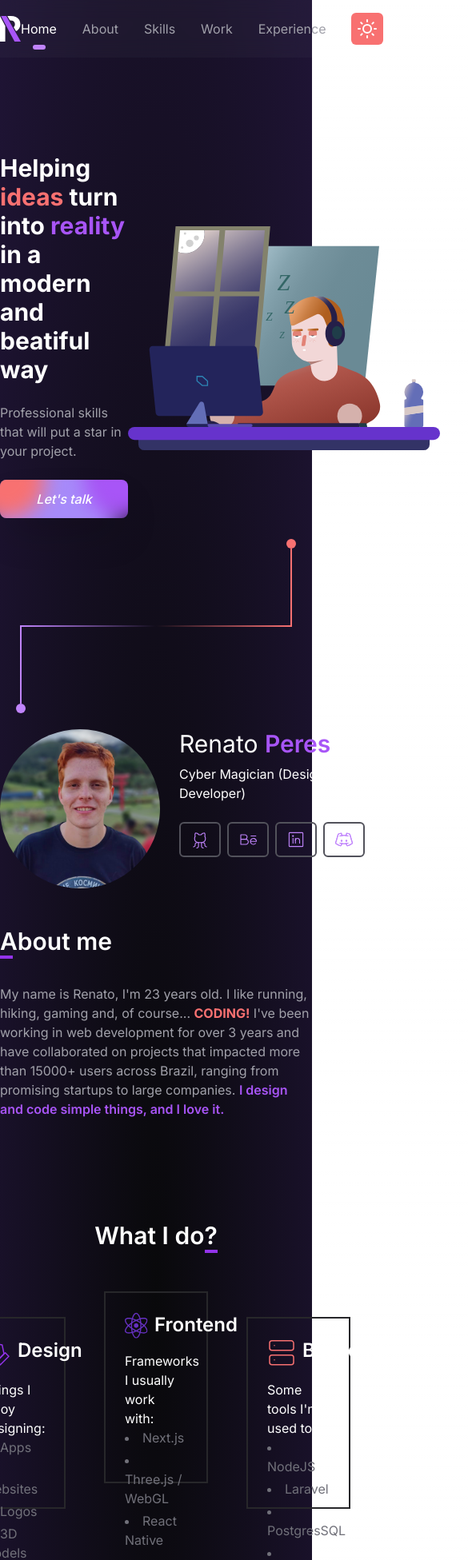
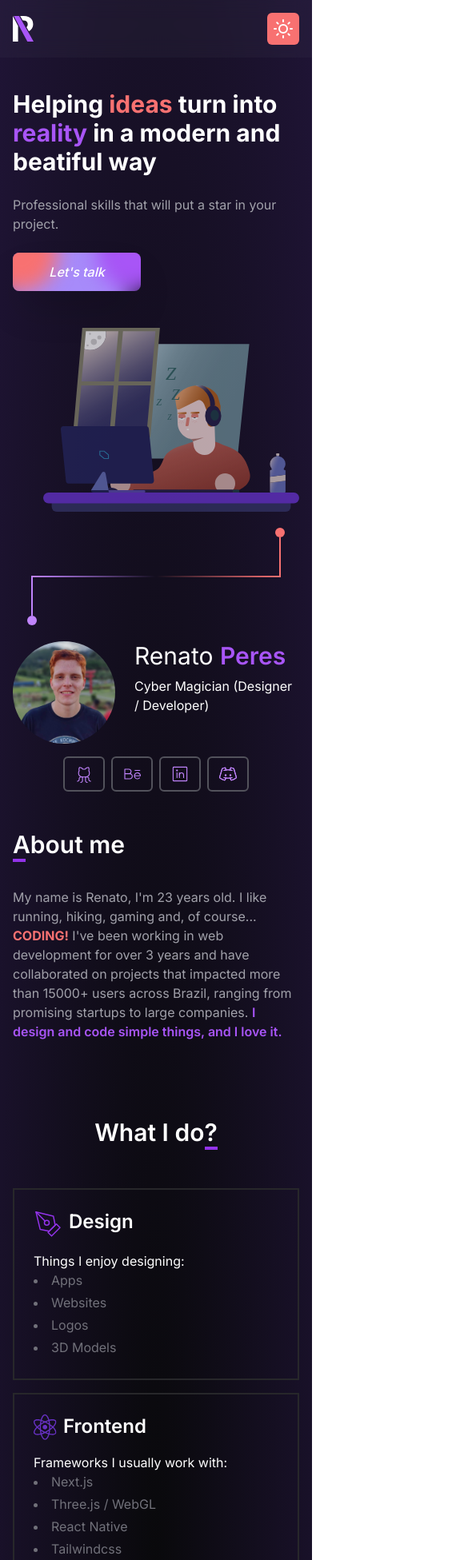
Before and after one commit to Renato1478/RenatoPeresHomepage, a Next.js app: page / in a window 390 px wide. Shown: the top 1951 px of the page at 80% size, 585 px wide, since content can reach past the window. Built offline with nearby package versions, Linux system fonts and the light colour scheme.

Commit message:
turning the website responsive for mobile users

```diff
--- a/src/@core/components/icons/index.tsx
+++ b/src/@core/components/icons/index.tsx
@@ -453,3 +453,22 @@ export const SunIcon = () => (
     <line x1="18.36" y1="5.64" x2="19.78" y2="4.22" />
   </svg>
 );
+
+export const MenuIcon = () => (
+  <svg
+    xmlns="http://www.w3.org/2000/svg"
+    width="24"
+    height="24"
+    viewBox="0 0 24 24"
+    fill="none"
+    stroke="currentColor"
+    stroke-width="2"
+    stroke-linecap="round"
+    stroke-linejoin="round"
+    className="feather feather-menu"
+  >
+    <line x1="3" y1="12" x2="21" y2="12" />
+    <line x1="3" y1="6" x2="21" y2="6" />
+    <line x1="3" y1="18" x2="21" y2="18" />
+  </svg>
+);
--- a/src/app/globals.css
+++ b/src/app/globals.css
@@ -16,6 +16,26 @@
   }
 }
 
+/* width */
+::-webkit-scrollbar {
+  width: 10px;
+}
+
+/* Track */
+::-webkit-scrollbar-track {
+  background: theme('colors.zinc.950');
+}
+
+/* Handle */
+::-webkit-scrollbar-thumb {
+  background: theme('colors.purple.950');
+}
+
+/* Handle on hover */
+::-webkit-scrollbar-thumb:hover {
+  background: theme('colors.purple.800');
+}
+
 body {
   color: rgb(var(--foreground-rgb));
   background: linear-gradient(to bottom,
@@ -25,18 +45,8 @@ body {
 
 .wrapper {
   width: 100%;
-}
-
-@media (min-width: 640px) {
-  .wrapper {
-    max-width: 640px;
-  }
-}
-
-@media (min-width: 768px) {
-  .wrapper {
-    max-width: 768px;
-  }
+  padding-left: 1rem;
+  padding-right: 1rem;
 }
 
 @media (min-width: 1140px) {
--- a/src/app/layout.tsx
+++ b/src/app/layout.tsx
@@ -8,6 +8,21 @@ const inter = Inter({ subsets: ["latin"] });
 export const metadata: Metadata = {
   title: "Renato Peres - Homepage",
   description: "Renato's homepage",
+  keywords:
+    "sites, web, desenvolvimento, frontend, renato peres, ui designer, programador, renatopres, front-end, designer, ui, renato, freelancer, freela, website, portfólio",
+  creator: "Renato Peres",
+  openGraph: {
+    type: "website",
+    url: "https://renatoperes.dev",
+    title: "Renato Peres - Homepage",
+    description: "Renato's homepage",
+    siteName: "Renato Peres - Homepage",
+    images: [
+      {
+        url: "https://renatoperes.dev/images/og.png",
+      },
+    ],
+  },
 };
 
 export default function RootLayout({
--- a/src/app/page.tsx
+++ b/src/app/page.tsx
@@ -22,14 +22,14 @@ export default function Home() {
               style={{ marginRight: "-5px" }}
             >
               <span className="bg-red-400 rounded-full w-3 h-3" />
-              <div className="w-0.5 h-24 bg-red-400" />
+              <div className="w-0.5 h-24 max-md:h-12 bg-red-400" />
             </div>
             <hr className="border-0 h-0.5 bg-gradient-to-l from-red-400 via-transparent to-purple-400" />
             <div
               className="flex flex-col self-start items-center"
               style={{ marginLeft: "-5px" }}
             >
-              <div className="w-0.5 h-24 bg-purple-400" />
+              <div className="w-0.5 h-24 max-md:h-12 bg-purple-400" />
               <span className="bg-purple-400 rounded-full w-3 h-3" />
             </div>
           </div>
--- a/src/components/AboutMe.tsx
+++ b/src/components/AboutMe.tsx
@@ -10,25 +10,7 @@ import {
 import SocialMediaButton from "../@core/components/buttons/SocialMediaButton";
 import SectionTitle from "../@core/components/SectionTitle";
 
-export default function Profile() {
-  return (
-    <div id="s-aboutme" className="section">
-      <div className="wrapper flex align-middle gap-x-6 pt-4">
-        <Image
-          src={"/images/renato-profile-photo.jpg"}
-          alt="Renato Profile Photo"
-          width={200}
-          height={200}
-          className="rounded-full"
-        />
-        <div className="flex flex-col gap-y-2">
-          <div className="text-3xl">
-            Renato{" "}
-            <span className="text-purple-600 dark:text-purple-500 font-semibold">
-              Peres
-            </span>
-          </div>
-          <span>Cyber Magician (Designer / Developer)</span>
+const SocialLinksList = () => (
   <div className="flex pt-4 gap-x-2">
     <SocialMediaButton href="https://github.com/Renato1478">
       <GitHubIcon />
@@ -43,8 +25,39 @@ export default function Profile() {
       <DiscordIcon />
     </SocialMediaButton>
   </div>
+);
+
+export default function Profile() {
+  return (
+    <div id="s-aboutme" className="section">
+      {/* Profile */}
+      <div className="wrapper pt-4">
+        <div className="flex align-middle gap-x-6">
+          <Image
+            src={"/images/renato-profile-photo.jpg"}
+            alt="Renato Profile Photo"
+            width={200}
+            height={200}
+            className="max-md:h-32 max-md:w-32 rounded-full"
+          />
+          <div className="flex flex-col gap-y-2">
+            <div className="text-3xl">
+              Renato{" "}
+              <span className="text-purple-600 dark:text-purple-500 font-semibold">
+                Peres
+              </span>
+            </div>
+            <span>Cyber Magician (Designer / Developer)</span>
+            <div className="max-md:hidden">
+              <SocialLinksList />
             </div>
           </div>
+        </div>
+        <div className="hidden max-md:flex justify-center">
+          <SocialLinksList />
+        </div>
+      </div>
+      {/* Content */}
       <div className="wrapper pt-12">
         <SectionTitle text="About me" />
         <div className="pt-8 dark:text-zinc-400">
--- a/src/components/Collaborations.tsx
+++ b/src/components/Collaborations.tsx
@@ -92,18 +92,18 @@ export default function Collaborations() {
   // }, 6000);
 
   return (
-    <div id="s-collaborations" className="section wrapper pt-32">
+    <div id="s-collaborations" className="section wrapper pt-32 max-md:pt-24">
       <SectionTitle text="Collaborations" />
-      <div className="pt-16">
+      <div className="pt-16 max-md:pt-12">
         {/* Details */}
-        <div className="h-60 flex">
+        <div className="h-60 max-md:h-fit flex max-md:flex-col">
           <img
             src={collaborationToShow.image}
             alt={collaborationToShow.title}
             className="h-full box-content border-2 border-zinc-400 dark:border-zinc-800"
           />
-          <div className="pl-8">
-            <div className="flex align-middle justify-between">
+          <div className="pl-8 max-md:pl-0 max-md:pt-6">
+            <div className="flex align-middle justify-between max-md:flex-col max-md:gap-y-4">
               <h2 className="text-2xl">{collaborationToShow.title}</h2>
               <div className="flex align-middle gap-x-8">
                 <CustomLink
--- a/src/components/Header.tsx
+++ b/src/components/Header.tsx
@@ -88,12 +88,6 @@ export default function Header() {
   return (
     <nav className="w-full fixed backdrop-blur-md bg-white bg-opacity-75 dark:bg-opacity-5 z-50 dark:bg-zinc-400">
       <div className="wrapper flex justify-between py-4 m-auto">
-        {/* <div className="text-2xl">
-          Renato{" "}
-          <span className="text-purple-600 dark:text-purple-500 font-semibold">
-            Peres
-          </span>
-        </div> */}
         <span className="flex text-purple-600 dark:text-purple-500 font-semibold">
           <svg
             width={"26"}
@@ -122,7 +116,7 @@ export default function Header() {
           <ul className="flex gap-x-8 items-center">
             {sectionLinks.map((sectionLink) => {
               return (
-                <li key={sectionLink.id}>
+                <li className="max-md:hidden" key={sectionLink.id}>
                   <Link
                     id={sectionLink.id}
                     href={sectionLink.href}
@@ -143,7 +137,7 @@ export default function Header() {
             </li>
           </ul>
           <div
-            className="absolute w-4 h-1.5 rounded-full bg-purple-400 transition-all"
+            className="absolute w-4 h-1.5 rounded-full bg-purple-400 max-md:hidden transition-all"
             style={{ left: activeSessionIndicatorXPosition }}
           />
         </div>
--- a/src/components/Hero.tsx
+++ b/src/components/Hero.tsx
@@ -6,7 +6,7 @@ export default function Hero() {
   return (
     <div
       id="s-hero"
-      className="dark:text-white section wrapper flex justify-between align-middle pt-48 pb-4"
+      className="dark:text-white section wrapper flex max-md:flex-col justify-between align-middle pt-48 max-md:pt-28 pb-4"
     >
       <div className="flex flex-col align-middle justify-center max-w-lg gap-y-4">
         <div className="text-3xl font-bold">
--- a/src/components/MainIllustration.tsx
+++ b/src/components/MainIllustration.tsx
@@ -24,7 +24,7 @@ export default function MainIllustration() {
       alt="Renato during the night"
       width={487}
       height={350}
-      className="transition-all"
+      className="max-md:pt-10 max-md:h-68 max-md:w-80 max-md:opacity-75 max-md:ml-auto transition-all"
     />
   );
 }
--- a/src/components/WhatIDo.tsx
+++ b/src/components/WhatIDo.tsx
@@ -4,12 +4,12 @@ import { Backend, DesignIcon, FrontendIcon } from "../@core/components/icons";
 
 export default function WhatIDo() {
   return (
-    <div id="s-whatido" className="section wrapper pt-32">
+    <div id="s-whatido" className="section wrapper pt-32 max-md:pt-24">
       <SectionTitle text="What I do?" position="center" />
       {/* Card List */}
-      <div className="flex pt-12 justify-center gap-x-12">
+      <div className="flex max-md:flex-col pt-12 justify-center gap-x-12">
         {/* Design */}
-        <div className="mt-8 h-60 flex flex-col w-1/3 p-6 border-solid border-2 border-zinc-300 hover:border-purple-400 dark:border-zinc-800 dark:hover:border-purple-400 transition ease-in-out duration-300">
+        <div className="mt-8 max-md:mt-0 h-60 flex flex-col w-1/3 max-md:w-full p-6 border-solid border-2 border-zinc-300 hover:border-purple-400 dark:border-zinc-800 dark:hover:border-purple-400 transition ease-in-out duration-300">
           <div className="flex gap-x-2 align-middle">
             <div className="text-purple-600">
               <DesignIcon />
@@ -29,7 +29,7 @@ export default function WhatIDo() {
           </div>
         </div>
         {/* Frontend */}
-        <div className="flex h-60 flex-col w-1/3 p-6 border-solid border-2 transition ease-in-out border-zinc-300 hover:border-violet-400 dark:border-zinc-800 dark:hover:border-violet-400 duration-300">
+        <div className="flex h-60 max-md:mt-4 flex-col w-1/3 max-md:w-full p-6 border-solid border-2 transition ease-in-out border-zinc-300 hover:border-violet-400 dark:border-zinc-800 dark:hover:border-violet-400 duration-300">
           <div className="flex gap-x-2 align-middle">
             <div className="text-violet-600">
               <FrontendIcon />
@@ -49,7 +49,7 @@ export default function WhatIDo() {
           </div>
         </div>
         {/* Backend */}
-        <div className="mt-8 h-60 flex flex-col w-1/3 p-6 border-solid border-2 transition ease-in-out border-zinc-300 hover:border-red-400 dark:border-zinc-800 dark:hover:border-red-400 duration-300">
+        <div className="mt-8 max-md:mt-4 h-60 flex flex-col w-1/3 max-md:w-full p-6 border-solid border-2 transition ease-in-out border-zinc-300 hover:border-red-400 dark:border-zinc-800 dark:hover:border-red-400 duration-300">
           <div className="flex gap-x-2 align-middle">
             <div className="text-red-400">
               <Backend />
```
Also changed, not shown: src/components/Experiences.tsx (+5 -5 lines), public/images/og.png (added). Lines whose indentation alone changed are shown as unchanged.
